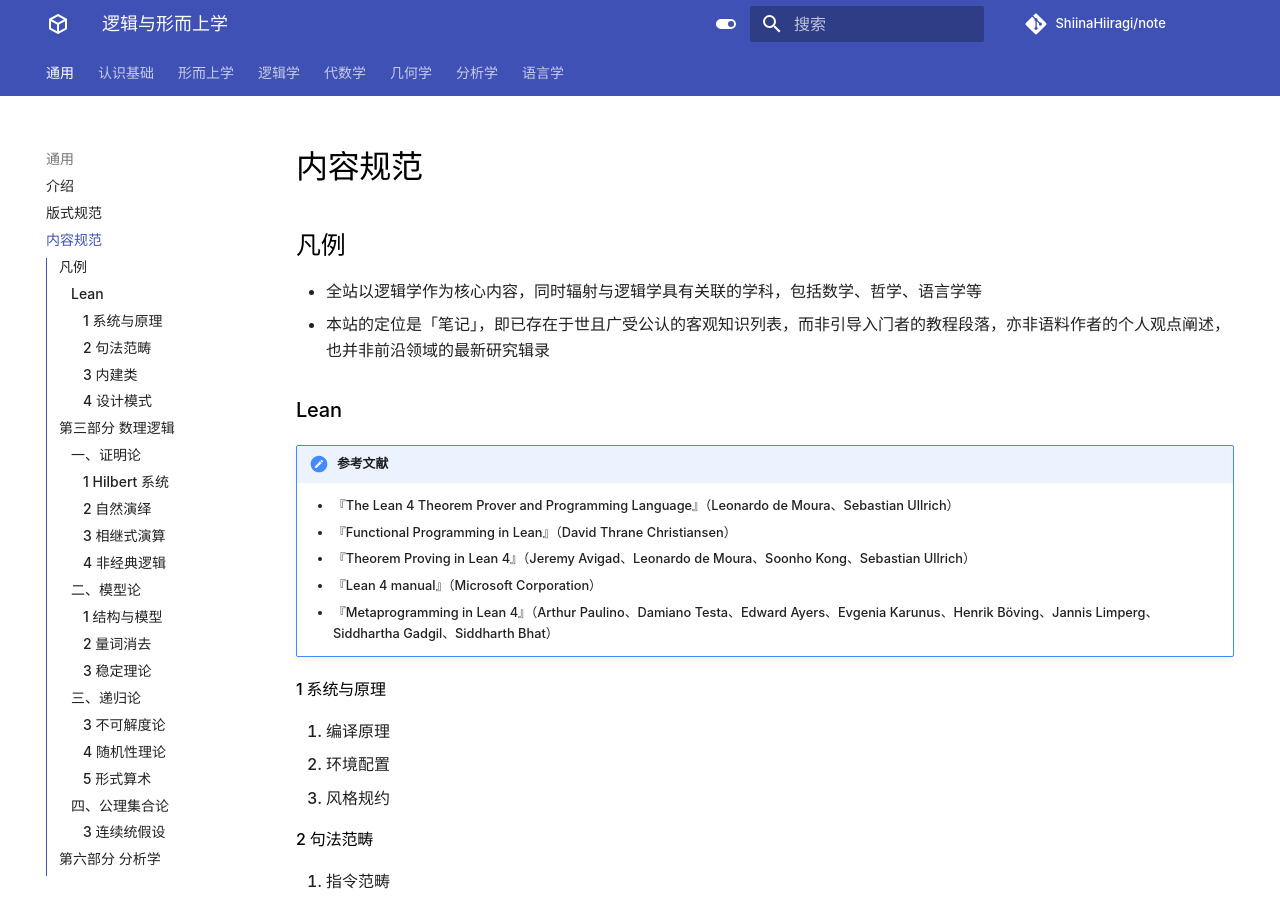
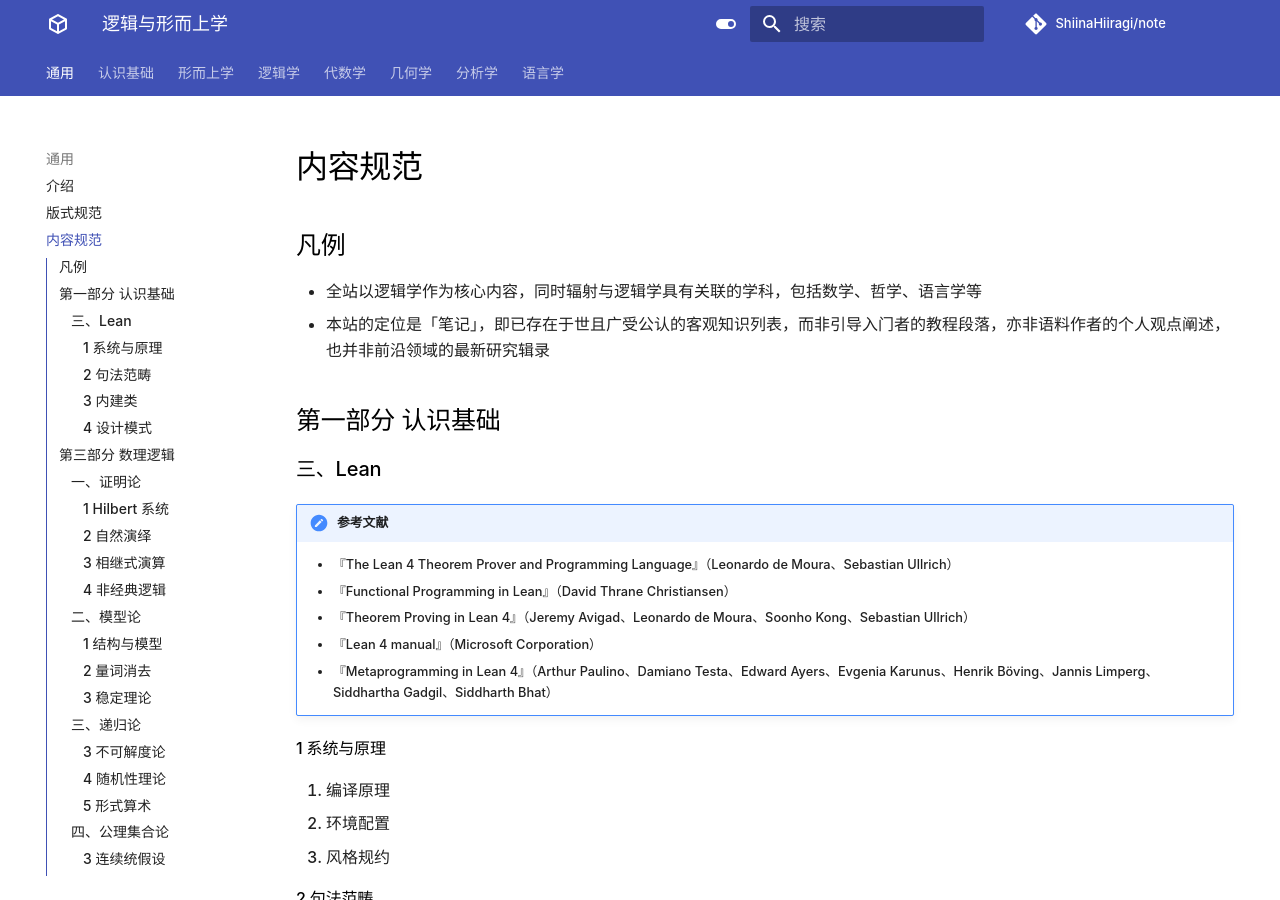
Before and after one commit to ShiinaHiiragi/note, an MkDocs documentation site: the page built from docs/intro/toc.md, in a window 1280 px wide and 900 px high. Built offline with MkDocs 1.6.1 and Material for MkDocs 9.7.7, drawn with Linux system fonts in a browser that asks for light colours; comment, search, counter and statistics services are not loaded.

Commit message:
change toc

```diff
--- a/docs/intro/toc.md
+++ b/docs/intro/toc.md
@@ -4,7 +4,8 @@
 - 全站以逻辑学作为核心内容，同时辐射与逻辑学具有关联的学科，包括数学、哲学、语言学等
 - 本站的定位是「笔记」，即已存在于世且广受公认的客观知识列表，而非引导入门者的教程段落，亦非语料作者的个人观点阐述，也并非前沿领域的最新研究辑录
 
-### Lean
+## 第一部分 认识基础
+### 三、Lean
 
 !!! note "参考文献"
     - 『The Lean 4 Theorem Prover and Programming Language』（Leonardo de Moura、Sebastian Ullrich）
```
